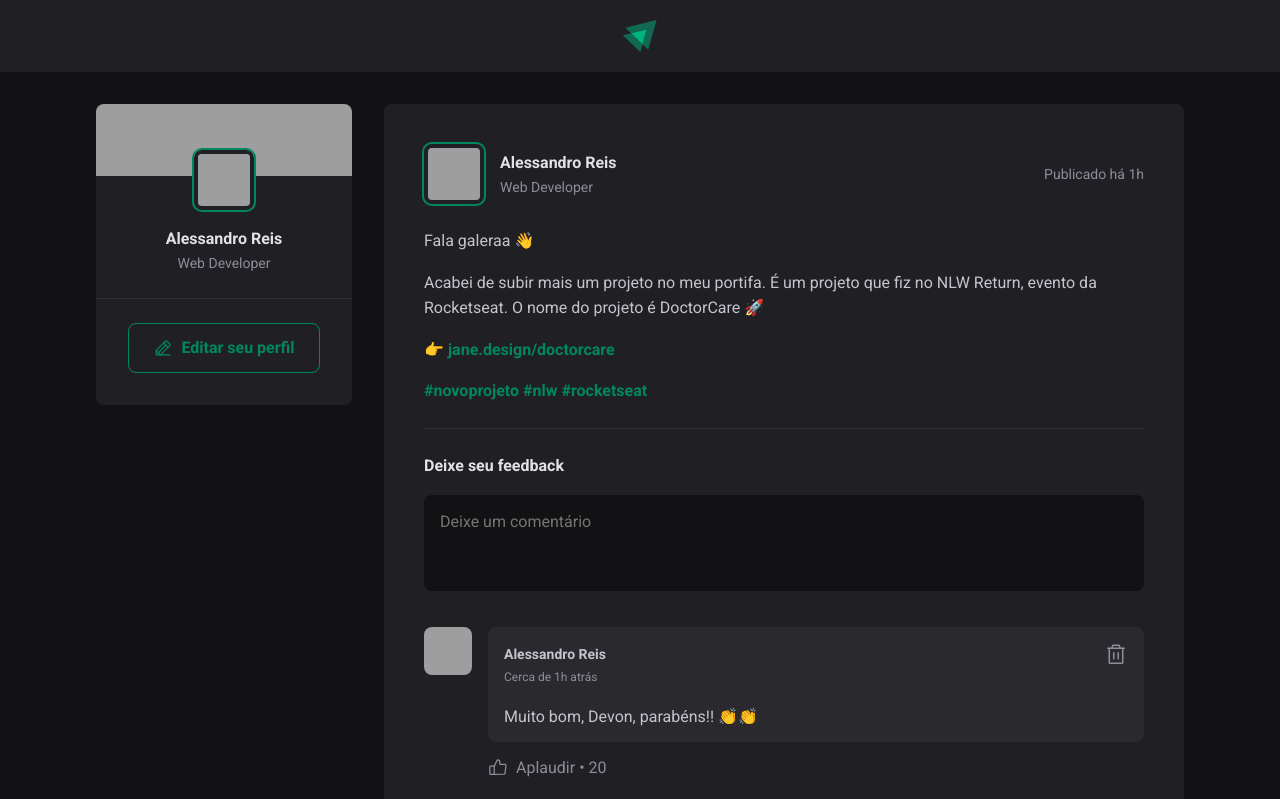
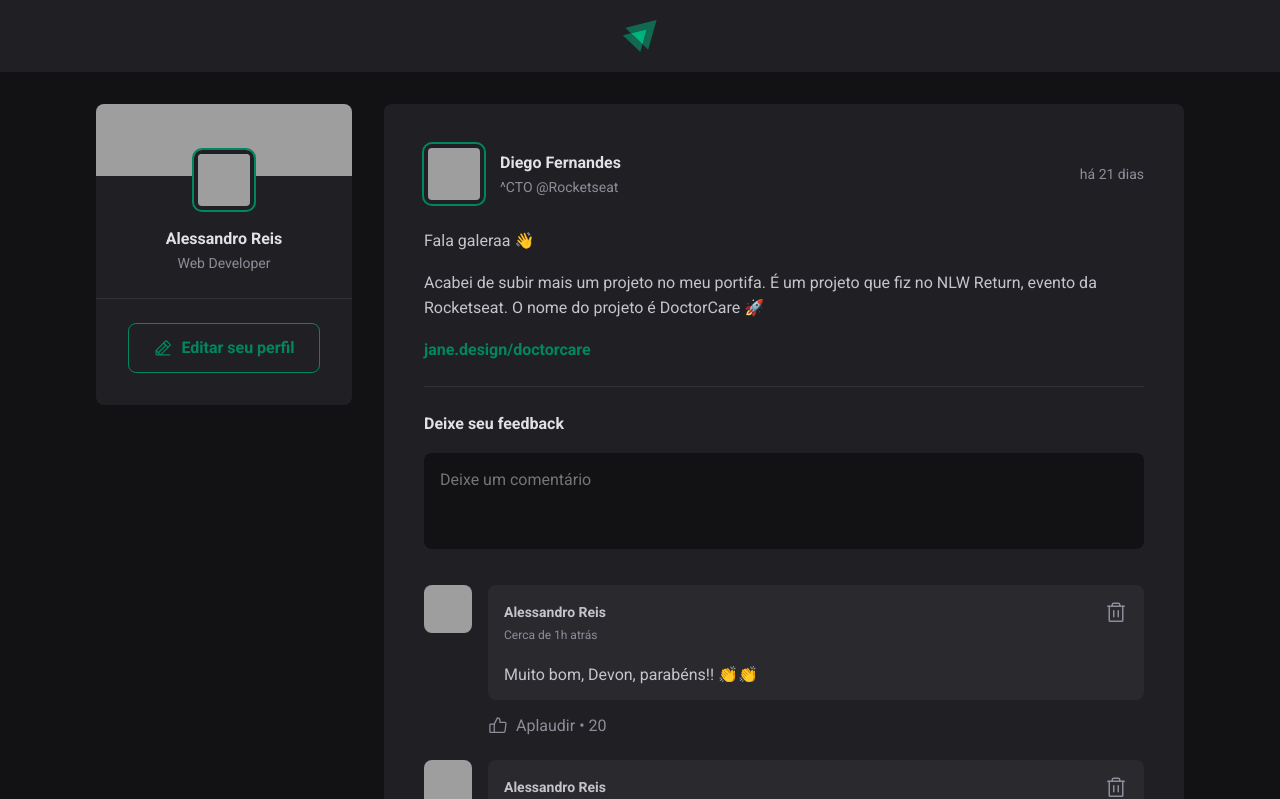
Before and after one commit to aledosreis/ignite-feed, a React (Vite) app: page / in a window 1280 px wide. Shown: the top 799 px of the page. Built offline with nearby package versions, Linux system fonts and the light colour scheme; grey boxes are pictures that could not be loaded.

Commit message:
add dynamic data to Post

```diff
--- a/package.json
+++ b/package.json
@@ -10,6 +10,7 @@
     "preview": "vite preview"
   },
   "dependencies": {
+    "date-fns": "^3.6.0",
     "phosphor-react": "^1.4.1",
     "react": "^18.2.0",
     "react-dom": "^18.2.0"
--- a/src/App.jsx
+++ b/src/App.jsx
@@ -5,6 +5,37 @@ import { Sidebar } from './components/Sidebar';
 import styles from './App.module.css'
 
 import './global.css';
+
+const posts = [
+  {
+    id: 1,
+    author: {
+      avatarUrl: "https://github.com/diego3g.png",
+      name: "Diego Fernandes",
+      role: "CTO @Rocketseat"
+    },
+    content: [
+      { type: 'paragraph', content: 'Fala galeraa 👋' },
+      { type: 'paragraph', content: 'Acabei de subir mais um projeto no meu portifa. É um projeto que fiz no NLW Return, evento da Rocketseat. O nome do projeto é DoctorCare 🚀' },
+      { type: 'link', content: 'jane.design/doctorcare' },
+    ],
+    publishedAt: new Date('2024-05-03 20:00:00'),
+  },
+  {
+    id: 2,
+    author: {
+      avatarUrl: "https://github.com/maykbrito.png",
+      name: "Mayk Brito",
+      role: "Educator @Rocketseat"
+    },
+    content: [
+      { type: 'paragraph', content: 'Fala galeraa 👋' },
+      { type: 'paragraph', content: 'Acabei de subir mais um projeto no meu portifa. É um projeto que fiz no NLW Return, evento da Rocketseat. O nome do projeto é DoctorCare 🚀' },
+      { type: 'link', content: 'jane.design/doctorcare' },
+    ],
+    publishedAt: new Date('2024-05-10 20:00:00'),
+  },
+]
 
 export function App() {
   return (
@@ -14,14 +45,15 @@ export function App() {
       <div className={styles.wrapper}>
         <Sidebar />
         <main>
-          <Post
-            author="Diego Fernandes"
-            content="Lorem ipsum dolor sit amet consectetur adipisicing elit. Aspernatur iste cupiditate debitis nobis quos ipsa harum animi pariatur quidem eius nemo magni vero fugit deserunt perspiciatis porro, veniam eveniet delectus."
-          />
-          <Post
-            author="Gabriel Buzzi"
-            content="Um novo post muito legal"
-          />
+          {posts.map(post => {
+            return (
+              <Post
+                author={post.author}
+                content={post.content}
+                publishedAt={post.publishedAt}
+              />
+            )
+            })}
         </main>
       </div>
     </div>
--- a/src/components/Post.jsx
+++ b/src/components/Post.jsx
@@ -1,31 +1,44 @@
+import { format, formatDistanceToNow } from 'date-fns';
+import ptBR from 'date-fns/locale/pt-BR'
+
 import { Avatar } from './Avatar';
 import { Comment } from './Comment';
 import styles from './Post.module.css';
 
-export function Post() {
+export function Post({ author, publishedAt, content }) {
+  const publishedDateFormatted = format(publishedAt, "d 'de' LLLL 'às' HH:mm'h'", {
+    locale: ptBR
+  })
+
+  const publishedDateRelativeToNow = formatDistanceToNow(publishedAt, {
+    locale: ptBR,
+    addSuffix: true
+  })
+
   return (
     <article className={styles.post}>
       <header>
         <div className={styles.author}>
-          <Avatar src="https://github.com/aledosreis.png" />
+          <Avatar src={author.avatarUrl} />
           <div className={styles.authorInfo}>
-            <strong>Alessandro Reis</strong>
-            <span>Web Developer</span>
+            <strong>{author.name}</strong>
+            <span>^{author.role}</span>
           </div>
         </div>
 
-        <time title='11 de maio as 08:00h' datetime="2022-05-11 08:00:00">Publicado há 1h</time>
+        <time title={publishedDateFormatted} datetime={publishedAt.toISOString()}>
+          {publishedDateRelativeToNow}
+        </time>
       </header>
 
       <div className={styles.content}>
-        <p>Fala galeraa 👋</p>
-        <p>Acabei de subir mais um projeto no meu portifa. É um projeto que fiz no NLW Return, evento da Rocketseat. O nome do projeto é DoctorCare 🚀</p>
-        <p>👉{' '}<a href="">jane.design/doctorcare</a></p>
-        <p>
-          <a href="">#novoprojeto</a>{' '}
-          <a href="">#nlw</a>{' '}
-          <a href="">#rocketseat</a>
-        </p>
+        {content.map(line => {
+          if (line.type === 'paragraph') {
+            return <p>{line.content}</p>
+          } else if (line.type === 'link') {
+            return <p><a href="">{line.content}</a></p>
+          }
+        })}
       </div>
 
       <form className={styles.commentForm}>
```
Also changed, not shown: 1 other file (tests, documents, lock files or other folders).
